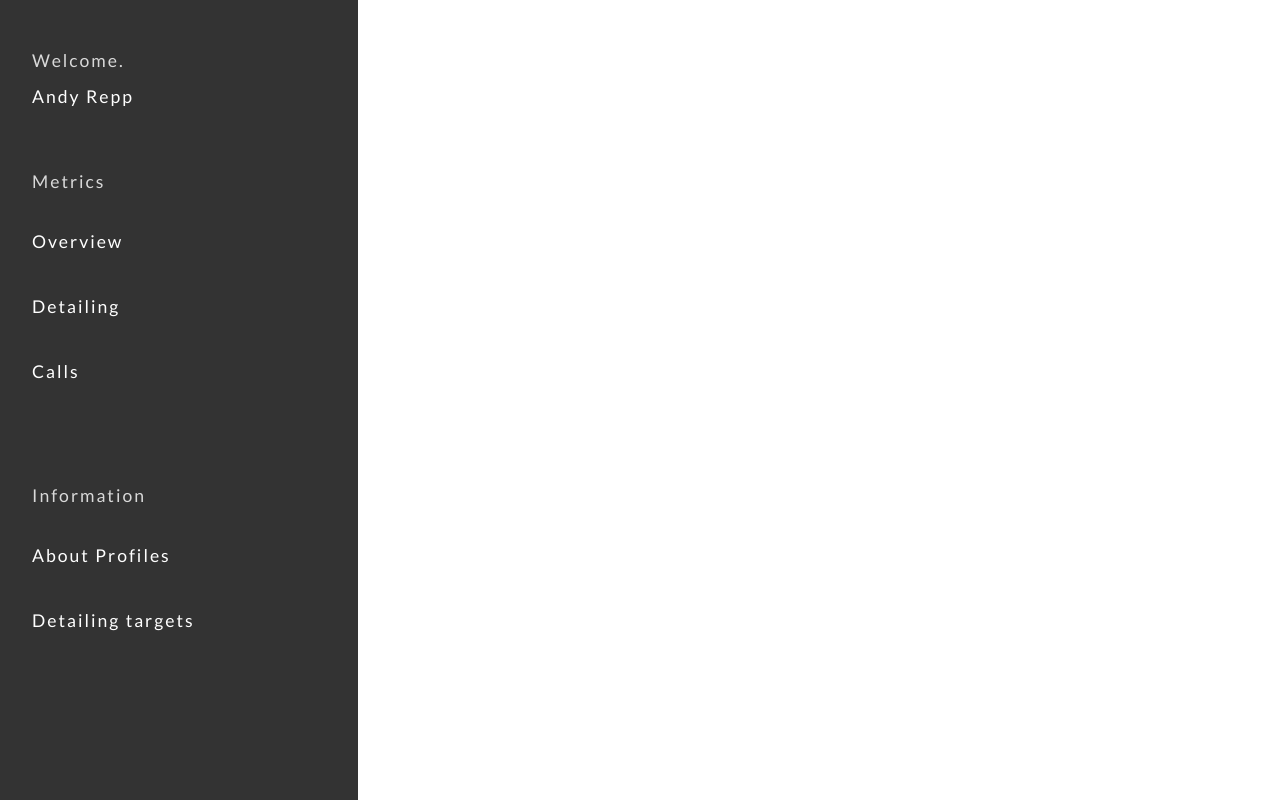
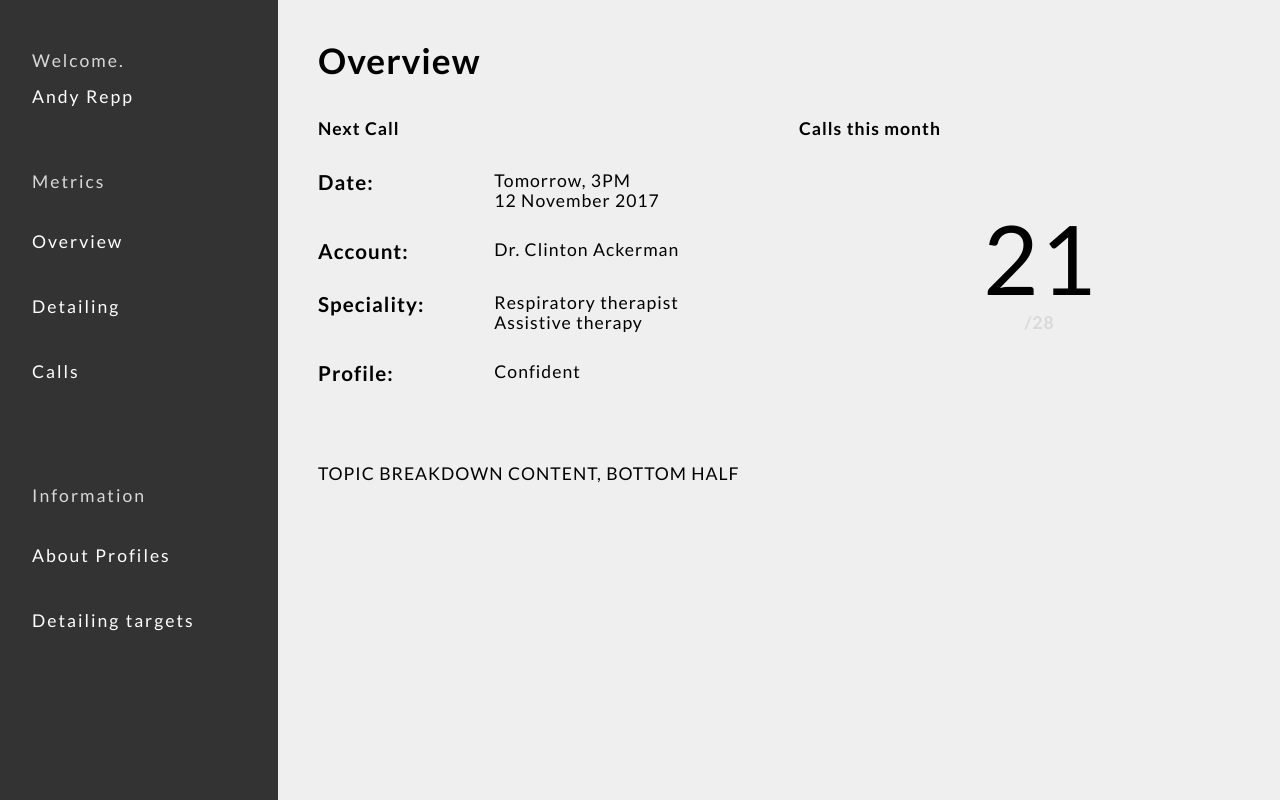
Before and after one commit to Nathan-Payne/dashboard-ui-mock, a website: page index.html in a window 1280 px wide. Drawn offline with nearby package versions, Linux system fonts and the light colour scheme.

Commit message:
add calls section structure and styles

```diff
--- a/index.html
+++ b/index.html
@@ -43,6 +43,51 @@
       </section>
     </div>
 
-    <main class="content"></main>
+    <main class="content">
+      <header><h1>Overview</h1></header>
+      <section class="calls">
+        <div class="calls__next">
+          <h2>Next Call</h2>
+          <section class="call-info">
+            <h3 class="call-info__title">Date:</h3>
+            <div class="call-info__content">
+              <div>Tomorrow, 3PM</div>
+              <div>12 November 2017</div>
+            </div>
+          </section>
+          <section class="call-info">
+            <h3 class="call-info__title">Account:</h3>
+            <div class="call-info__content">
+              <div>Dr. Clinton Ackerman</div>
+            </div>
+          </section>
+          <section class="call-info">
+            <h3 class="call-info__title">Speciality:</h3>
+            <div class="call-info__content">
+              <div>Respiratory therapist</div>
+              <div>Assistive therapy</div>
+            </div>
+          </section>
+          <section class="call-info">
+            <h3 class="call-info__title">Profile:</h3>
+            <div class="call-info__content">
+              <div>Confident</div>
+            </div>
+          </section>
+        </div>
+
+        <div class="calls__monthly">
+          <h2>Calls this month</h2>
+          <section>
+            <div class="number">21</div>
+            <div class="total">/28</div>
+          </section>
+        </div>
+      </section>
+
+      <section class="topic-breakdown">
+        TOPIC BREAKDOWN CONTENT, BOTTOM HALF
+      </section>
+    </main>
   </body>
 </html>
--- a/scss/base/_colors.scss
+++ b/scss/base/_colors.scss
@@ -2,6 +2,7 @@ $grey-800: #333333;
 $grey-700: #3d3d3d;
 $grey-200: #d9d9d9;
 $grey-100: #dddddd;
+$grey-50: #efefef;
 
 $blue: #18addd;
 $green: #35ddb3;
--- a/scss/base/_typography.scss
+++ b/scss/base/_typography.scss
@@ -1,3 +1,5 @@
 body {
   font-family: 'Lato', sans-serif;
+  font-size: 1.1rem;
+  letter-spacing: 1px;
 }
--- /dev/null
+++ b/scss/components/_content.scss
@@ -0,0 +1,77 @@
+@use '../base/colors' as *;
+
+.content {
+  width: 100%;
+  height: 100vh;
+  background-color: $grey-50;
+  padding-left: 2.5rem;
+
+  header h1 {
+    margin-top: 2.5rem;
+  }
+
+  .calls {
+    width: 100%;
+    height: 45vh;
+    display: flex;
+
+    h2 {
+      font-size: 1.1rem;
+      margin-bottom: 2rem;
+    }
+
+    &__next {
+      flex: 1;
+
+      .call-info {
+        width: 100%;
+        padding-bottom: 1.8rem;
+        display: flex;
+        flex-direction: row;
+        align-items: start;
+
+        &__title {
+          width: 30%;
+          margin: 0;
+        }
+
+        &__content {
+          padding-left: 2rem;
+        }
+      }
+    }
+
+    &__monthly {
+      flex: 1;
+      display: flex;
+      flex-direction: column;
+
+      section {
+        position: relative;
+        padding-top: 2rem;
+        display: flex;
+        flex-direction: column;
+        align-items: center;
+        flex: 1;
+
+        .number {
+          font-size: 6rem;
+        }
+
+        .total {
+          font-weight: 700;
+          color: $grey-200;
+        }
+
+        .dial {
+          position: absolute;
+          height: 50%;
+          width: 50%;
+          top: 50%;
+          left: 50%;
+          transform: translate(-50%);
+        }
+      }
+    }
+  }
+}
--- a/scss/components/_sidebar.scss
+++ b/scss/components/_sidebar.scss
@@ -1,13 +1,10 @@
 @use '../base/colors' as *;
 
 .sidebar {
-  font-size: 1.1rem;
   letter-spacing: 2px;
   height: 100vh;
   width: 28vw;
   padding-top: 1.2rem;
-  display: flex;
-  flex-direction: column;
   background-color: $grey-800;
   color: white;
 
--- a/scss/styles.scss
+++ b/scss/styles.scss
@@ -2,3 +2,8 @@
 @use 'base/typography';
 
 @use 'components/sidebar';
+@use 'components/content';
+
+body {
+  display: flex;
+}
```
Also changed, not shown: css/styles.css, 1 other file.
